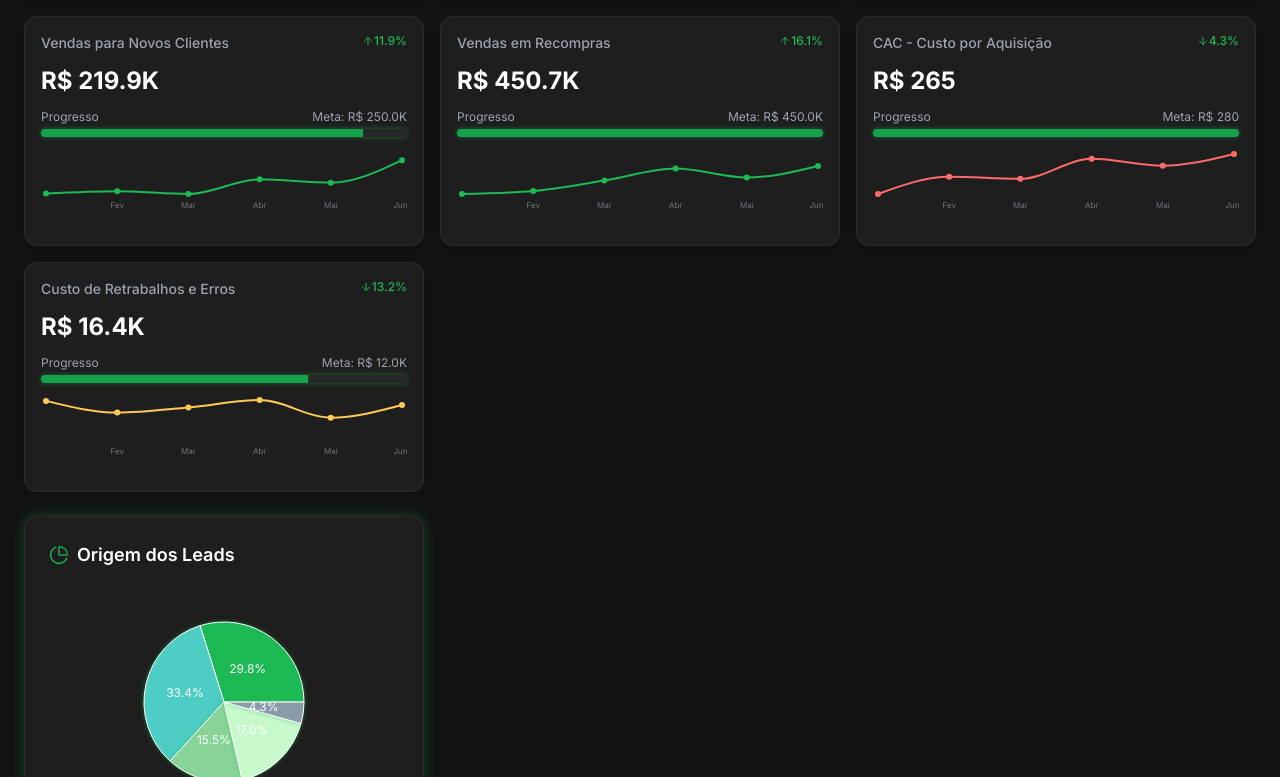
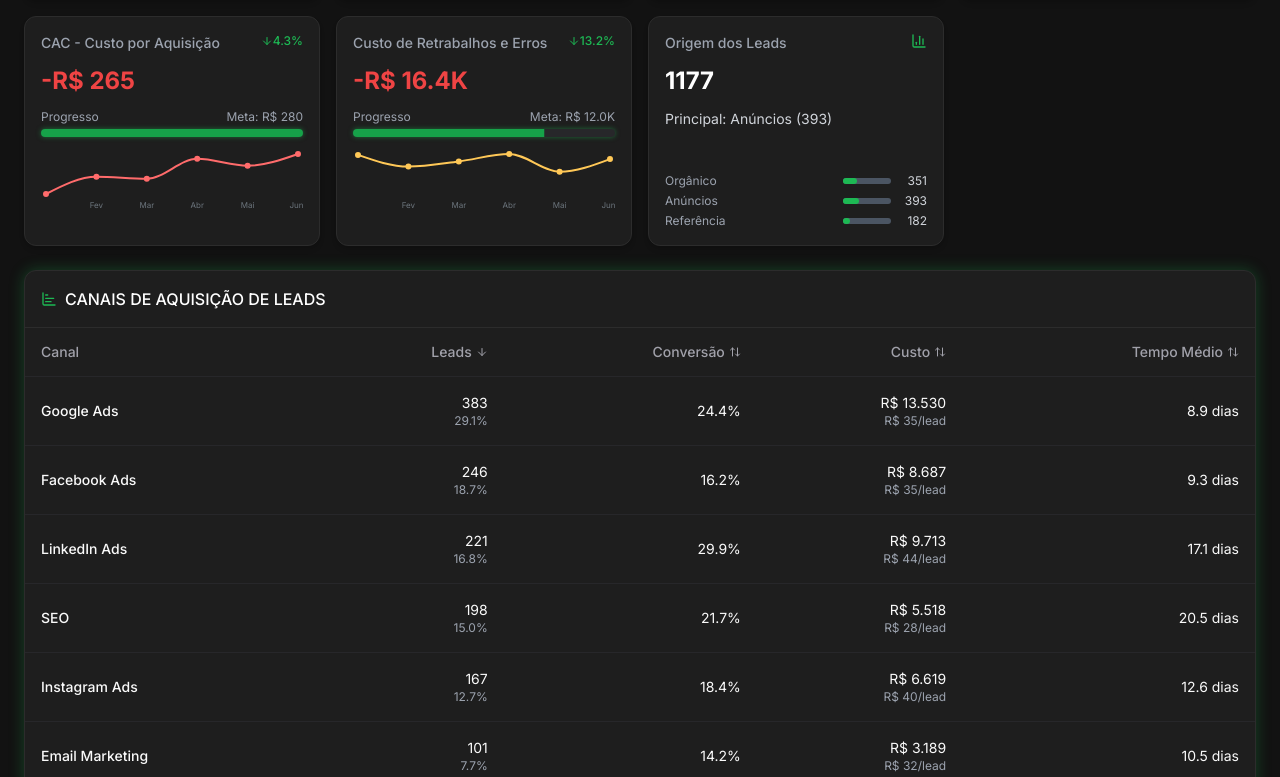
Before and after one commit to ledebutbrasil/revenue-growth-glance, a React (Vite) app: page / in a window 1280 px wide. Shown: the part 1183-1960 px from the top of the page. Built offline with nearby package versions, Linux system fonts and the light colour scheme.

Commit message:
Fix inverted KPI display and layout
- Add minus sign and red color to inverted KPI values.
- Adjust "Origem dos Leads" chart position and size.

```diff
--- a/src/components/Dashboard/KPICard.tsx
+++ b/src/components/Dashboard/KPICard.tsx
@@ -59,9 +59,10 @@ const KPICard: React.FC<KPICardProps> = ({ data, onGoalUpdate }) => {
     return value.toString();
   };
 
+  // Format value with negative sign for inverse KPIs
   const formattedValue = data.unit === "R$"
-    ? `${data.unit} ${formatValue(data.value)}`
-    : `${formatValue(data.value)}${data.unit}`;
+    ? `${data.isInverse ? '-' : ''}${data.unit} ${formatValue(data.value)}`
+    : `${data.isInverse ? '-' : ''}${formatValue(data.value)}${data.unit}`;
 
   // Special case for "Oportunidades em Aberto" to show additional value
   const isOpportunities = data.id === "open-opportunities";
@@ -78,7 +79,7 @@ const KPICard: React.FC<KPICardProps> = ({ data, onGoalUpdate }) => {
         </div>
       </div>
 
-      <div className="kpi-value mb-3">{formattedValue}</div>
+      <div className={`kpi-value mb-3 ${data.isInverse ? 'text-red-500' : ''}`}>{formattedValue}</div>
 
       {/* Show opportunity total value when this is the opportunities KPI */}
       {isOpportunities && (
--- /dev/null
+++ b/src/components/Dashboard/LeadSourceKPI.tsx
@@ -0,0 +1,50 @@
+
+import React from 'react';
+import { BarChart3 } from 'lucide-react';
+import { ChartData } from '@/data/mockData';
+
+interface LeadSourceKPIProps {
+  data: ChartData[];
+}
+
+const LeadSourceKPI: React.FC<LeadSourceKPIProps> = ({ data }) => {
+  const totalLeads = data.reduce((sum, source) => sum + source.value, 0);
+  const topSource = data.reduce((prev, current) => (prev.value > current.value) ? prev : current);
+
+  return (
+    <div className="dashboard-card animate-fade-in p-4 h-full flex flex-col">
+      <div className="flex justify-between items-start mb-2">
+        <h3 className="kpi-label mb-1">Origem dos Leads</h3>
+        <BarChart3 className="h-4 w-4 text-brand-primary" />
+      </div>
+
+      <div className="kpi-value mb-3">{totalLeads}</div>
+
+      <div className="text-sm text-gray-300 mb-3">
+        Principal: {topSource.name} ({topSource.value})
+      </div>
+
+      <div className="mt-auto space-y-1">
+        {data.slice(0, 3).map((source, index) => {
+          const percentage = (source.value / totalLeads) * 100;
+          return (
+            <div key={source.name} className="flex items-center justify-between text-xs">
+              <span className="text-gray-400 truncate flex-1">{source.name}</span>
+              <div className="flex items-center ml-2">
+                <div className="w-12 h-1.5 bg-gray-600 rounded-full mr-1">
+                  <div
+                    className="h-full bg-brand-primary rounded-full transition-all"
+                    style={{ width: `${percentage}%` }}
+                  />
+                </div>
+                <span className="text-gray-300 w-8 text-right">{source.value}</span>
+              </div>
+            </div>
+          );
+        })}
+      </div>
+    </div>
+  );
+};
+
+export default LeadSourceKPI;
--- a/src/pages/Index.tsx
+++ b/src/pages/Index.tsx
@@ -1,10 +1,12 @@
+
 import React, { useState, useEffect } from 'react';
 import { toast } from 'sonner';
 import { kpiData as initialKpiData, leadSourceData as initialSourceData, channelData as initialChannelData, getFilteredKpiData, getFilteredSourceData, getFilteredChannelData, TimePeriod, KPIData, SalesChannel } from '@/data/mockData';
 import Header from '@/components/Dashboard/Header';
 import KPICard from '@/components/Dashboard/KPICard';
-import LeadSourceChart from '@/components/Dashboard/LeadSourceChart';
+import LeadSourceKPI from '@/components/Dashboard/LeadSourceKPI';
 import ChannelTable from '@/components/Dashboard/ChannelTable';
+
 const Index = () => {
   const [activePeriod, setActivePeriod] = useState<TimePeriod>('monthly');
   const [activeChannel, setActiveChannel] = useState<SalesChannel | "all">('all');
@@ -22,7 +24,6 @@ const Index = () => {
     change: 12.5,
     unit: "",
     opportunityValue: 720000,
-    // Adding the total value of opportunities
     isInverse: false,
     isPositiveGood: true,
     history: [{
@@ -53,22 +54,24 @@ const Index = () => {
     setChannelData(getFilteredChannelData(activePeriod, activeChannel));
 
     // Update open opportunities based on period/channel
-    // In a real app, this would come from the backend
     const baseValue = 57;
     let multiplier = 1;
     if (activeChannel !== 'all') {
-      if (activeChannel === 'distributor') multiplier = 1.5;else if (activeChannel === 'endCustomer') multiplier = 0.8;else if (activeChannel === 'kreme') multiplier = 1.2;else if (activeChannel === 'retail') multiplier = 0.9;
+      if (activeChannel === 'distributor') multiplier = 1.5;
+      else if (activeChannel === 'endCustomer') multiplier = 0.8;
+      else if (activeChannel === 'kreme') multiplier = 1.2;
+      else if (activeChannel === 'retail') multiplier = 0.9;
     }
-    if (activePeriod === 'daily') multiplier *= 0.2;else if (activePeriod === 'quarterly') multiplier *= 3;else if (activePeriod === 'yearly') multiplier *= 12;
+    if (activePeriod === 'daily') multiplier *= 0.2;
+    else if (activePeriod === 'quarterly') multiplier *= 3;
+    else if (activePeriod === 'yearly') multiplier *= 12;
     const opportunityCount = Math.round(baseValue * multiplier);
-    // Calculate a weighted opportunity value based on the count
-    const opportunityValue = opportunityCount * 12500; // Average opportunity value of R$12,500
+    const opportunityValue = opportunityCount * 12500;
 
     setOpenOpportunities(prev => ({
       ...prev,
       value: opportunityCount,
       opportunityValue: opportunityValue,
-      // Also update history data based on period
       history: generateHistoryForPeriod(activePeriod, opportunityCount)
     }));
   }, [activePeriod, activeChannel]);
@@ -81,11 +84,9 @@ const Index = () => {
     let labels: string[] = [];
     let dataPoints: number[] = [];
 
-    // Generate labels and data points based on period
     switch (period) {
       case 'daily':
         labels = ["Dom", "Seg", "Ter", "Qua", "Qui", "Sex", "Sáb"];
-        // Generate slightly random but trending data
         dataPoints = Array.from({
           length: 7
         }, (_, i) => Math.round(currentValue * 0.7 + currentValue * 0.3 * i / 6 + (Math.random() * 5 - 2.5)));
@@ -104,7 +105,6 @@ const Index = () => {
         break;
     }
 
-    // Combine labels and data points
     return labels.map((label, index) => ({
       period: label,
       value: dataPoints[index]
@@ -126,40 +126,43 @@ const Index = () => {
   const handleQuoteChange = (e: React.ChangeEvent<HTMLInputElement>) => {
     setMotivationalQuote(e.target.value);
   };
-  return <div className="min-h-screen w-full max-w-full overflow-x-hidden p-4 md:p-6">
-      <Header activePeriod={activePeriod} setActivePeriod={setActivePeriod} activeChannel={activeChannel} setActiveChannel={setActiveChannel} />
+
+  return (
+    <div className="min-h-screen w-full max-w-full overflow-x-hidden p-4 md:p-6">
+      <Header
+        activePeriod={activePeriod}
+        setActivePeriod={setActivePeriod}
+        activeChannel={activeChannel}
+        setActiveChannel={setActiveChannel}
+      />
 
       {/* Motivational Quote Section */}
       <div className="mb-6">
 
       </div>
 
-      {/* Main grid layout */}
+      {/* Main grid layout - First 8 KPIs */}
       <div className="grid grid-cols-1 md:grid-cols-2 lg:grid-cols-4 gap-4 mb-6">
-        {kpiData.slice(0, 8).map(kpi => <KPICard key={kpi.id} data={kpi} onGoalUpdate={handleGoalUpdate} />)}
+        {kpiData.slice(0, 8).map(kpi => (
+          <KPICard key={kpi.id} data={kpi} onGoalUpdate={handleGoalUpdate} />
+        ))}
       </div>
 
-      {/* Second row - Additional KPIs */}
-      <div className="grid grid-cols-1 sm:grid-cols-2 lg:grid-cols-3 gap-4 mb-6">
-        {/* Add Open Opportunities KPI card */}
+      {/* Second row - Additional KPIs including Lead Source */}
+      <div className="grid grid-cols-1 sm:grid-cols-2 lg:grid-cols-4 gap-4 mb-6">
         <KPICard key={openOpportunities.id} data={openOpportunities} onGoalUpdate={handleGoalUpdate} />
-        {kpiData.slice(8).map(kpi => <KPICard key={kpi.id} data={kpi} onGoalUpdate={handleGoalUpdate} />)}
-      </div>
-
-      {/* Lead sources chart - in its own row with grid layout */}
-      <div className="grid grid-cols-1 sm:grid-cols-3 gap-4 mb-6">
-        <div className="sm:col-span-1">
-          <LeadSourceChart data={sourceData} />
-        </div>
-        <div className="sm:col-span-2 px-0">
-          {/* This div is intentionally empty to maintain layout balance */}
-        </div>
+        {kpiData.slice(8).map(kpi => (
+          <KPICard key={kpi.id} data={kpi} onGoalUpdate={handleGoalUpdate} />
+        ))}
+        <LeadSourceKPI data={sourceData} />
       </div>
 
       {/* Channel performance table */}
       <div className="mb-6">
         <ChannelTable data={channelData} />
       </div>
-    </div>;
+    </div>
+  );
 };
+
 export default Index;
```
